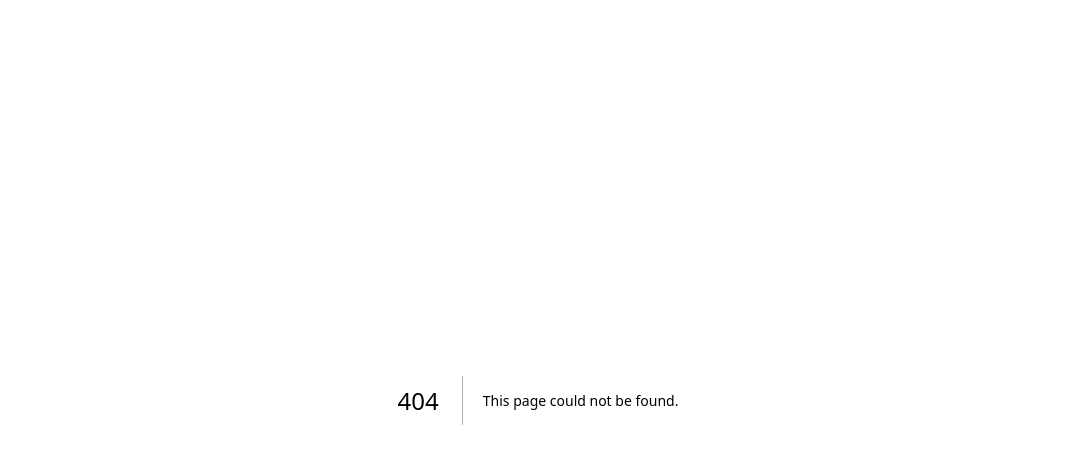
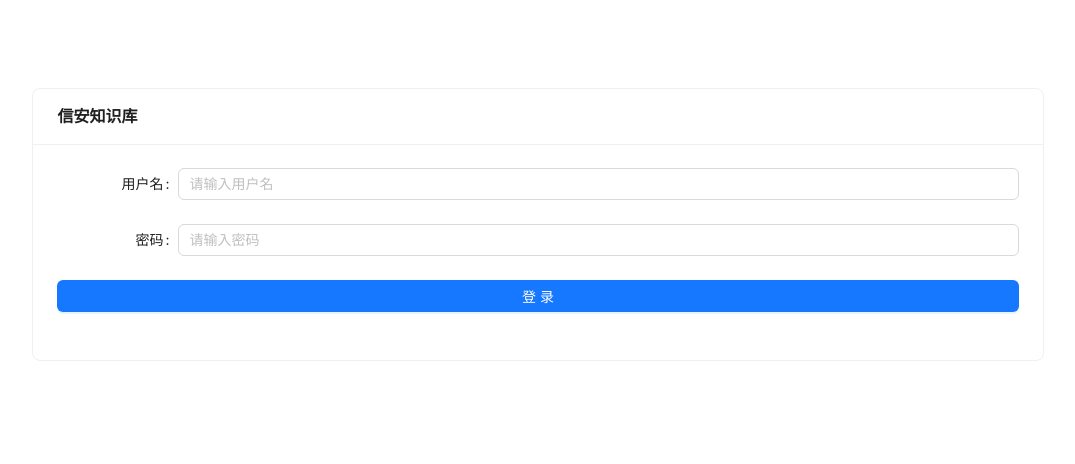
Before and after one commit to huangyuanyin/hyy-next-demo, a Next.js app: page /admin/login in a window 1280 px wide. Before the commit this address had no page. Shown: the top 464 px of the page, without its empty margins (102-1177 px from the left). Built offline with nearby package versions, Linux system fonts and the light colour scheme.

Commit message:
引入antd

```diff
--- /dev/null
+++ b/app/admin/_components/AntdContainer.tsx
@@ -0,0 +1,9 @@
+'use client'
+
+import { ConfigProvider } from 'antd'
+
+const AntdContainer = ({ children }: any) => {
+  return <ConfigProvider>{children}</ConfigProvider>
+}
+
+export default AntdContainer
--- /dev/null
+++ b/app/admin/layout.tsx
@@ -0,0 +1,7 @@
+import AntdContainer from './_components/AntdContainer'
+
+const AdminLayout = ({ children }: any) => {
+  return <AntdContainer>{children}</AntdContainer>
+}
+
+export default AdminLayout
--- /dev/null
+++ b/app/admin/login/page.tsx
@@ -0,0 +1,31 @@
+'use client'
+import { Card, Form, Button, Input } from 'antd'
+
+const LoginPage = () => {
+  return (
+    <div className="pt-20">
+      <Card title="信安知识库" className="w-4/5 mx-auto">
+        <Form
+          labelCol={{ span: 3 }}
+          onFinish={(v) => {
+            console.log(v)
+          }}
+        >
+          <Form.Item name="username" label="用户名">
+            <Input placeholder="请输入用户名" />
+          </Form.Item>
+          <Form.Item name="password" label="密码">
+            <Input placeholder="请输入密码" />
+          </Form.Item>
+          <Form.Item>
+            <Button block type="primary" htmlType="submit">
+              登录
+            </Button>
+          </Form.Item>
+        </Form>
+      </Card>
+    </div>
+  )
+}
+
+export default LoginPage
--- a/package.json
+++ b/package.json
@@ -10,6 +10,7 @@
   },
   "dependencies": {
     "@prisma/client": "^5.11.0",
+    "antd": "^5.15.3",
     "next": "14.1.3",
     "react": "^18",
     "react-dom": "^18"
--- a/tailwind.config.ts
+++ b/tailwind.config.ts
@@ -1,20 +1,18 @@
-import type { Config } from "tailwindcss";
+import type { Config } from 'tailwindcss'
 
 const config: Config = {
-  content: [
-    "./pages/**/*.{js,ts,jsx,tsx,mdx}",
-    "./components/**/*.{js,ts,jsx,tsx,mdx}",
-    "./app/**/*.{js,ts,jsx,tsx,mdx}",
-  ],
+  content: ['./pages/**/*.{js,ts,jsx,tsx,mdx}', './components/**/*.{js,ts,jsx,tsx,mdx}', './app/**/*.{js,ts,jsx,tsx,mdx}'],
   theme: {
     extend: {
       backgroundImage: {
-        "gradient-radial": "radial-gradient(var(--tw-gradient-stops))",
-        "gradient-conic":
-          "conic-gradient(from 180deg at 50% 50%, var(--tw-gradient-stops))",
-      },
-    },
+        'gradient-radial': 'radial-gradient(var(--tw-gradient-stops))',
+        'gradient-conic': 'conic-gradient(from 180deg at 50% 50%, var(--tw-gradient-stops))'
+      }
+    }
   },
   plugins: [],
-};
-export default config;
+  corePlugins: {
+    preflight: false // 禁止设置初始值
+  }
+}
+export default config
```
Also changed, not shown: 1 other file (tests, documents, lock files or other folders).
